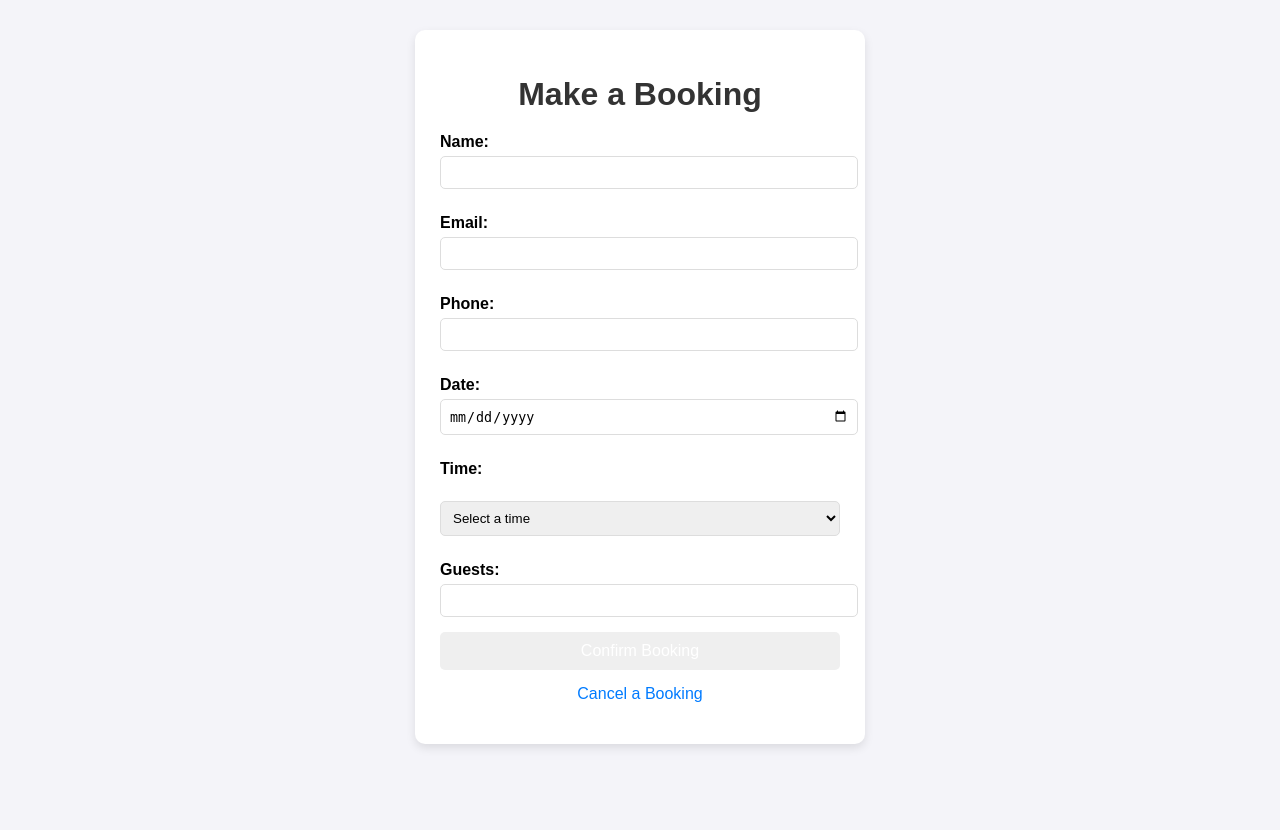
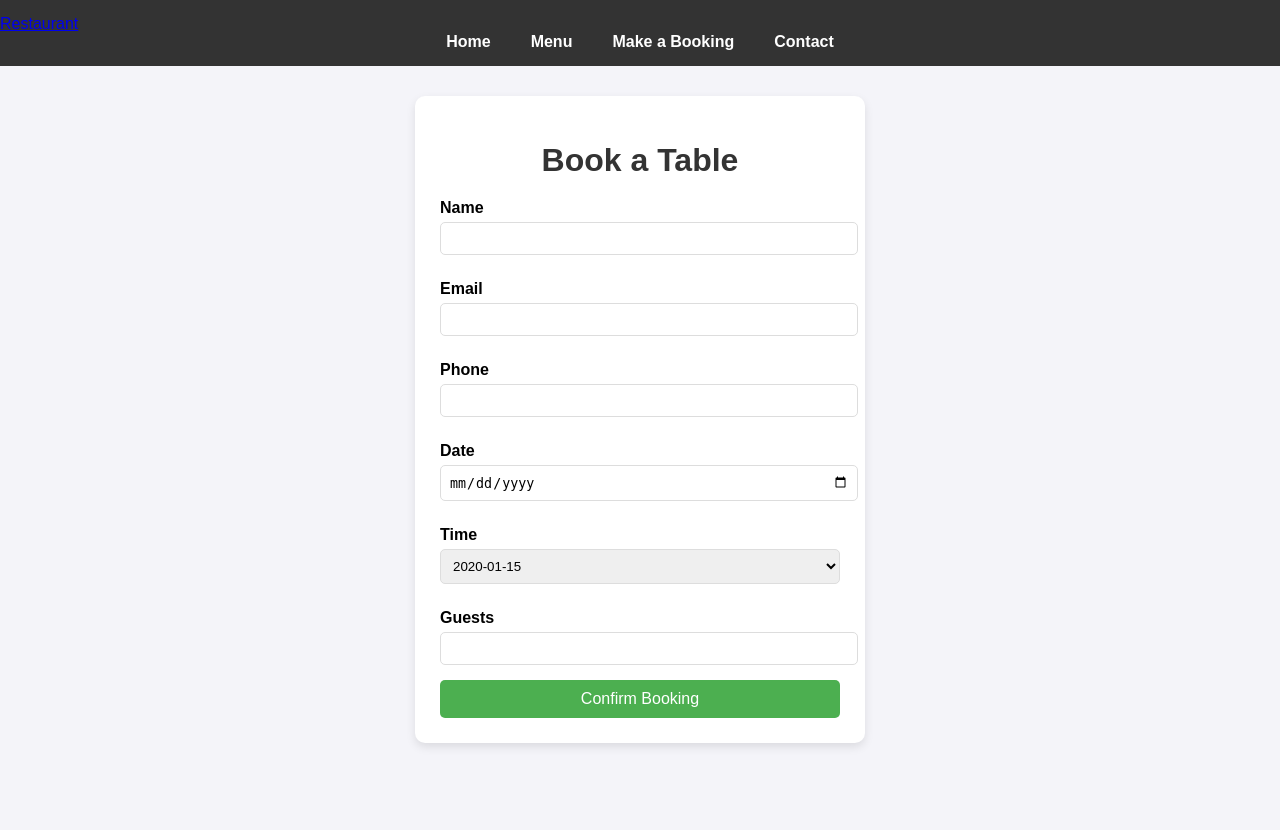
Before and after one commit to Wald13/Milestone3, a Django app: template restaurant_booking_system/bookings/templates/booking_form.html in a window 1280 px wide. After the commit the page ends 747 px from the top, so only its background shows below. Run offline with Django 5.2, Linux system fonts and the light colour scheme; the template is opened without the code that fills it: most values are stand-ins (such as "Sample title", 1, 10 or a date in 2020).

Commit message:
Create a base.html so all the nav bar is igual in every page.

```diff
--- /dev/null
+++ b/restaurant_booking_system/bookings/templates/base.html
@@ -0,0 +1,29 @@
+{% load static %}
+<!DOCTYPE html>
+<html>
+<head>
+    <title>{% block title %}Restaurant{% endblock %}</title>
+    <link rel="stylesheet" type="text/css" href="{% static 'bookings/css/styles.css' %}">
+</head>
+<body>
+
+    <!-- Navbar -->
+    <nav class="navbar">
+        <div class="nav-container">
+            <a href="{% url 'home' %}" class="nav-logo">Restaurant</a>
+            <ul class="nav-menu">
+                <li><a href="{% url 'home' %}" class="nav-item">Home</a></li>
+                <li><a href="{% url 'menu' %}" class="nav-item">Menu</a></li>
+                <li><a href="{% url 'make_booking' %}" class="nav-item">Make a Booking</a></li>
+                <li><a href="{% url 'contact' %}" class="nav-item">Contact</a></li>
+            </ul>
+        </div>
+    </nav>
+
+    <!-- Main content -->
+    <div class="container">
+        {% block content %}{% endblock %}
+    </div>
+
+</body>
+</html>
--- a/restaurant_booking_system/bookings/templates/booking_form.html
+++ b/restaurant_booking_system/bookings/templates/booking_form.html
@@ -1,52 +1,40 @@
-{%load static%}
-<!DOCTYPE html>
-<html>
-<head>
-    <title>Book a Table</title>
-    <link rel="stylesheet" type="text/css" href="{% static 'bookings/styles.css' %}">
-</head>
-<body>
-    <div class="container">
-        <h1>Make a Booking</h1>
+{% extends 'base.html' %}
 
-        {% if error %}
-            <p class="message error">{{ error }}</p>
-        {% endif %}
-        {% if success %}
-            <p class="message success">{{ success }}</p>
-        {% endif %}
+{% block title %}Make a Booking{% endblock %}
 
-        <form method="post" action="{% url 'make_booking' %}">
-        {% csrf_token %}
-            <label>Name:</label>
-            <input type="text" name="name" required><br>
+{% block content %}
+<h1>Book a Table</h1>
+<form method="POST">
+    {% csrf_token %}
+    <label for="name">Name</label>
+    <input type="text" name="name" id="name" required>
 
-            <label>Email:</label>
-            <input type="email" name="email" required><br>
+    <label for="email">Email</label>
+    <input type="email" name="email" id="email" required>
 
-            <label>Phone:</label>
-            <input type="text" name="phone" required><br>
+    <label for="phone">Phone</label>
+    <input type="text" name="phone" id="phone" required>
 
-            <label>Date:</label>
-            <input type="date" name="date" required><br>
+    <label for="date">Date</label>
+    <input type="date" name="date" id="date" required>
 
-            <label>Time:</label><br>
-            <select name="time" required>
-                <option value="" disabled selected>Select a time</option>
-                {% for t in times %}
-                    <option value="{{ t }}">{{ t }}</option>
-                {% endfor %}
-            </select><br>
+    <label for="time">Time</label>
+    <select name="time" id="time">
+        {% for t in times %}
+            <option value="{{ t }}">{{ t }}</option>
+        {% endfor %}
+    </select>
 
-            <label>Guests:</label>
-            <input type="number" name="guests" min="1" required><br>
+    <label for="guests">Guests</label>
+    <input type="number" name="guests" id="guests" required min="1">
 
-            <button type="submit">Confirm Booking</button>
-        </form>
+    <button type="submit" class="confirm">Confirm Booking</button>
+</form>
 
-        <p style="text-align:center; margin-top:15px;">
-            <a href="{% url 'cancel_booking' %}">Cancel a Booking</a>
-        </p>
-    </div>
-</body>
-</html>
+{% if error %}
+<p class="error">{{ error }}</p>
+{% endif %}
+{% if success %}
+<p class="success">{{ success }}</p>
+{% endif %}
+{% endblock %}
--- a/restaurant_booking_system/bookings/views.py
+++ b/restaurant_booking_system/bookings/views.py
@@ -105,8 +105,10 @@ def cancel_booking(request):
 def home(request):
     return render(request, 'home.html')
 
+
 def menu(request):
     return render(request, "menu.html")
 
+
 def contact(request):
     return render(request, "contact.html")
--- a/restaurant_booking_system/restaurant_project/settings.py
+++ b/restaurant_booking_system/restaurant_project/settings.py
@@ -11,6 +11,7 @@ https://docs.djangoproject.com/en/5.2/ref/settings/
 """
 
 from pathlib import Path
+import os
 
 # Build paths inside the project like this: BASE_DIR / 'subdir'.
 BASE_DIR = Path(__file__).resolve().parent.parent
```
Also changed, not shown: restaurant_booking_system/bookings/templates/cancel_booking.html (+17 -3 lines), restaurant_booking_system/bookings/templates/home.html (+12 -28 lines).
